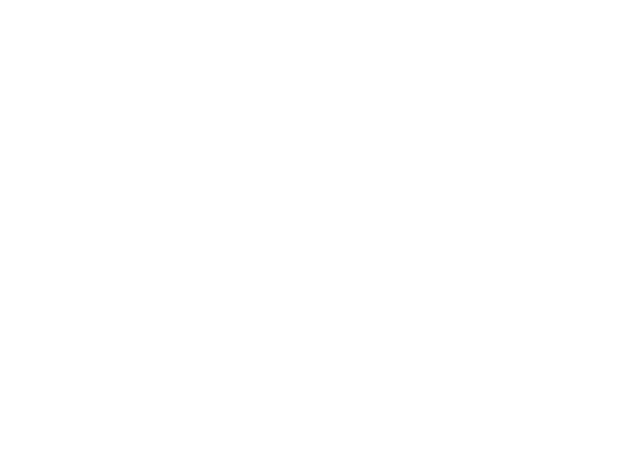
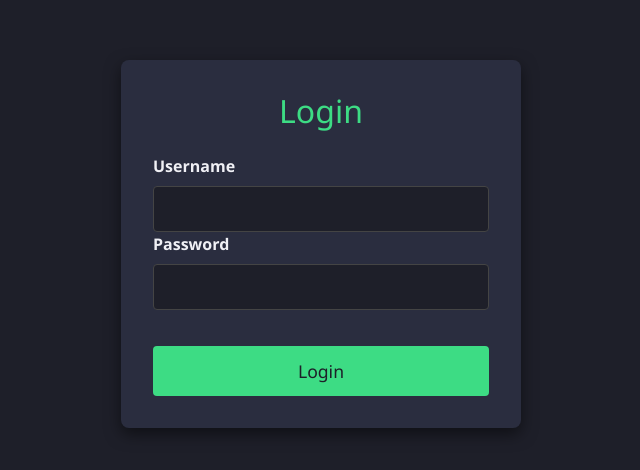
Before and after one commit to xavierrreu/fabsoftb_artur, an Angular app in the folder projfabsoft-frontend/: page /welcome in a window 1280 px wide. Before the commit this address led to /. Shown: the part 156-626 px from the top of the page, without its empty margins (319-959 px from the left). Built offline with nearby package versions, Linux system fonts and the light colour scheme.

Commit message:
feat: login page

```diff
--- a/projfabsoft-frontend/src/app/app.routes.ts
+++ b/projfabsoft-frontend/src/app/app.routes.ts
@@ -9,6 +9,7 @@ import { FormCursoComponent } from './form-curso/form-curso.component';
 import { CursoComponent } from './curso/curso.component';
 import { FormProjetoComponent } from './form-projeto/form-projeto.component';
 import { ProjetoComponent } from './projeto/projeto.component';
+import { LoginComponent } from './login/login.component';
 
 export const routes: Routes = [
     { path: 'usuarios', component: UsuarioComponent},
@@ -25,5 +26,6 @@ export const routes: Routes = [
     { path: 'cursos/alterar/:id', component: FormCursoComponent},
     { path: 'projetos', component: ProjetoComponent},
     { path: 'projetos/novo', component: FormProjetoComponent},
-    { path: 'projetos/alterar/:id', component: FormProjetoComponent}
+    { path: 'projetos/alterar/:id', component: FormProjetoComponent},
+    { path: 'welcome', component: LoginComponent }
 ];
--- /dev/null
+++ b/projfabsoft-frontend/src/app/login/login.component.css
@@ -0,0 +1,64 @@
+.page {
+  background-color: #1e1f29;
+  color: #f0f0f5;
+  min-height: 100vh;
+  font-family: 'Segoe UI', sans-serif;
+  display: flex;
+  justify-content: center;
+  align-items: center;
+}
+
+.form-container {
+  background: #2a2d3f;
+  padding: 32px;
+  border-radius: 8px;
+  box-shadow: 0 6px 16px rgba(0, 0, 0, 0.5);
+  width: 100%;
+  max-width: 400px;
+
+  h2 {
+    text-align: center;
+    color: #3ddc84;
+    margin-bottom: 24px;
+  }
+
+  .form-group {
+    margin-bottom: 16px;
+
+    label {
+      font-weight: 600;
+      color: #f0f0f5;
+    }
+
+    input {
+      width: 100%;
+      padding: 10px;
+      margin-top: 8px;
+      background: #1e1f29;
+      border: 1px solid #444;
+      border-radius: 4px;
+      color: #f0f0f5;
+      outline: none;
+
+      &:focus {
+        border-color: #3ddc84;
+      }
+    }
+  }
+
+  .btn-primary {
+    width: 100%;
+    background: #3ddc84;
+    color: #1e1f29;
+    padding: 12px 0;
+    border: none;
+    border-radius: 4px;
+    cursor: pointer;
+    margin-top: 20px;
+    font-size: 1.1rem;
+
+    &:hover {
+      background: lighten(#3ddc84, 5%);
+    }
+  }
+}
--- /dev/null
+++ b/projfabsoft-frontend/src/app/login/login.component.html
@@ -0,0 +1,31 @@
+<main class="page">
+  <div class="form-container">
+    <h2>Login</h2>
+
+    <form (ngSubmit)="onLogin()">
+      <div class="form-group">
+        <label for="username">Username</label>
+        <input
+          type="text"
+          id="username"
+          [(ngModel)]="username"
+          name="username"
+          required
+          class="form-control"
+        />
+
+        <label for="password">Password</label>
+        <input
+          type="password"
+          id="password"
+          [(ngModel)]="password"
+          name="password"
+          required
+          class="form-control"
+        />
+      </div>
+
+      <button type="submit" class="btn-primary">Login</button>
+    </form>
+  </div>
+</main>
--- /dev/null
+++ b/projfabsoft-frontend/src/app/login/login.component.ts
@@ -0,0 +1,28 @@
+import { Component } from '@angular/core';
+import { Router } from '@angular/router';
+import { FormsModule } from '@angular/forms';
+
+@Component({
+  selector: 'app-login',
+  imports: [FormsModule],
+  templateUrl: './login.component.html',
+  styleUrl: './login.component.css',
+  providers: [Router]
+})
+export class LoginComponent {
+ username: string = '';
+  password: string = '';
+
+  constructor(private router: Router) {}
+
+  // Mock login function (You can replace this with real API call)
+  onLogin() {
+    if (this.username === 'admin' && this.password === 'password') {
+      // Successful login, redirect to dashboard or home
+      localStorage.setItem('isLoggedIn', 'true'); // Optional: Store login status
+      this.router.navigate(['usuarios']); // Redirect to dashboard (change path if necessary)
+    } else {
+      alert('Invalid credentials!');
+    }
+  }
+}
--- a/projfabsoft-frontend/src/app/usuario/usuario.component.html
+++ b/projfabsoft-frontend/src/app/usuario/usuario.component.html
@@ -34,7 +34,6 @@
           <td class="actions">
             <a (click)="alterar(umUsuario)" class="btn-secondary">✏️</a>
             <a (click)="abrirConfirmacao(umUsuario)" class="btn-danger">🗑️</a>
-            <a (click)="mostrarProjetos(umUsuario)" class="btn-info">📂</a>
           </td>
         </tr>
       </tbody>
```
Also changed, not shown: 1 other file (tests, documents, lock files or other folders).
